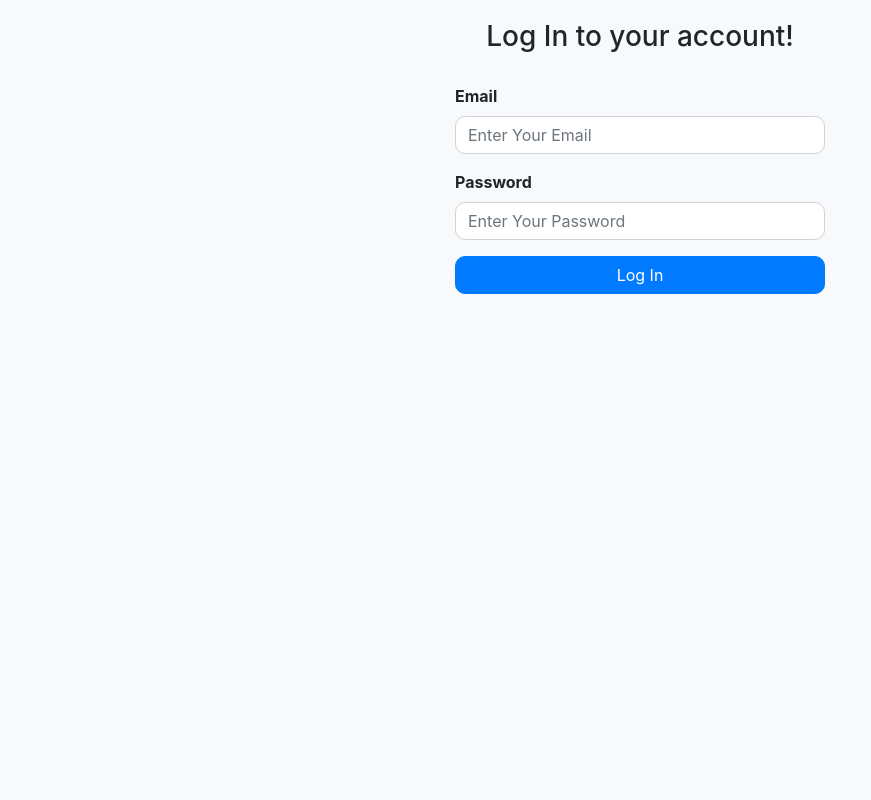
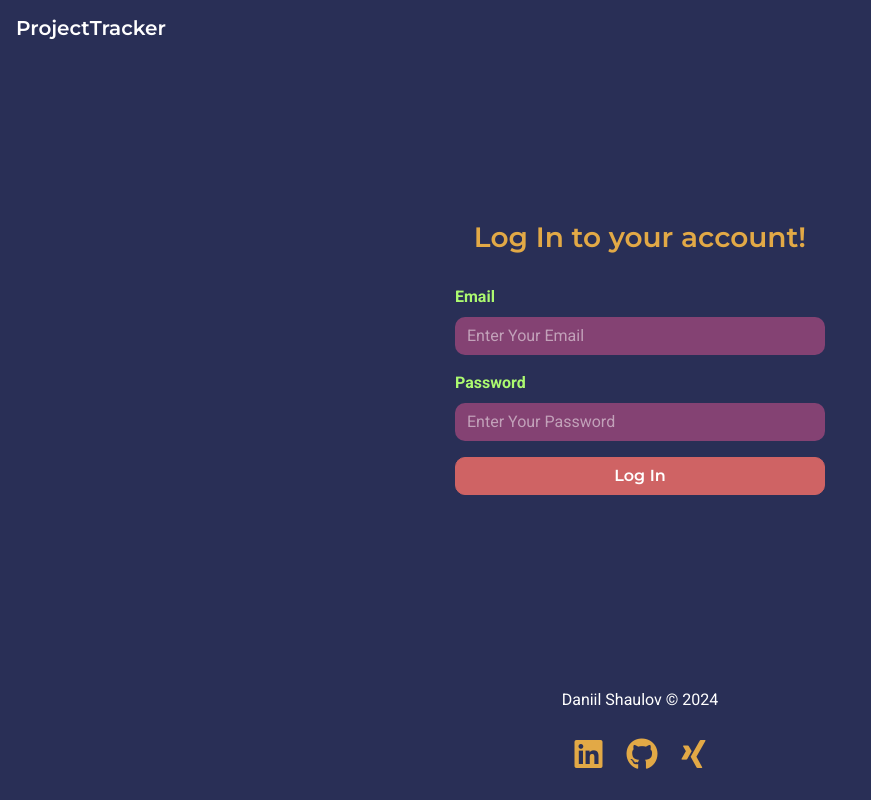
Before and after one commit to DaSHdotHub/ProjectTracker, a Django app: page /signin in a window 1280 px wide. Shown: the whole page, without its empty margins (0-871 px from the left). Run offline with Django 5.2, Linux system fonts and the light colour scheme; some libraries are stand-ins or nearby versions.

Commit message:
based on base.html update signin

```diff
--- a/project_tracker/templates/authentication/signin.html
+++ b/project_tracker/templates/authentication/signin.html
@@ -1,48 +1,116 @@
-<!DOCTYPE html>
-<html lang="en">
-<head>
-    <meta charset="UTF-8">
-    <meta http-equiv="X-UA-Compatible" content="IE=edge">
-    <meta name="viewport" content="width=device-width, initial-scale=1.0">
-    <title>Sign In</title>
-    <!-- Include Bootstrap CSS -->
-    <link rel="stylesheet" href="https://stackpath.bootstrapcdn.com/bootstrap/4.3.1/css/bootstrap.min.css">
-    <!-- Custom CSS -->
+{% extends 'base.html' %}
+
+{% block title %}Sign In {% endblock %}
+
+{% block extra_head %}
 <style>
     body {
-            background-color: #f8f9fa;
-            padding: 20px;
+        background-color: var(--deep-navy);
+        color: var(--pure-white);
+        font-family: 'Roboto', sans-serif;
+        display: flex;
+        flex-direction: column;
+        min-height: 100vh;
+    }
+
+    .navbar {
+        background-color: var(--deep-navy) !important;
+    }
+
+    .navbar-brand {
+        color: var(--pure-white) !important;
+        font-family: 'Montserrat', sans-serif;
     }
 
     .container {
         max-width: 400px;
         margin: 0 auto;
+        flex: 1 0 auto;
+        display: flex;
+        flex-direction: column;
+        justify-content: center;
     }
 
     .form-title {
+        font-family: 'Montserrat', sans-serif;
         text-align: center;
         margin-bottom: 30px;
+        color: var(--golden-amber);
     }
 
     .form-group label {
         font-weight: bold;
+        color: var(--lime-green);
     }
 
-        .form-group input {
+    .form-control {
+        background-color: var(--plum-purple);
+        border: none;
         border-radius: 10px;
+        color: var(--pure-white);
     }
 
-        .form-group input:focus {
-            box-shadow: none;
+    .form-control:focus {
+        background-color: var(--plum-purple);
+        box-shadow: 0 0 0 0.2rem rgba(206, 212, 218, 0.25);
+        color: var(--pure-white);
+    }
+
+    .form-control::placeholder {
+        color: rgba(255, 255, 255, 0.5);
     }
 
     .btn-primary {
+        background-color: var(--coral-pink);
+        border-color: var(--coral-pink);
         border-radius: 10px;
         width: 100%;
+        font-family: 'Montserrat', sans-serif;
+        font-weight: 600;
+    }
+
+    .btn-primary:hover {
+        background-color: var(--golden-amber);
+        border-color: var(--golden-amber);
+    }
+
+    .alert {
+        background-color: var(--plum-purple);
+        color: var(--pure-white);
+        border: none;
+    }
+
+    footer {
+        background-color: var(--deep-navy);
+        color: var(--pure-white);
+        padding: 20px 0;
+        text-align: center;
+    }
+
+    .icon {
+        color: var(--golden-amber);
+        transition: transform 0.3s ease;
+        margin: 10px;
+    }
+
+    .icon:hover {
+        transform: scale(1.5);
+    }
+
+    @media (max-width: 768px) {
+        .container {
+            padding-left: 20px;
+            padding-right: 20px;
+        }
     }
 </style>
-</head>
-<body>
+{% endblock %}
+
+{% block content %}
+<nav class="navbar navbar-expand-lg navbar-dark">
+    <a class="navbar-brand" href="/">ProjectTracker</a>
+</nav>
+
 {% for message in messages %}
 <div class="alert alert-{{ message.tags }} alert-dismissible fade show" role="alert">
     <strong>Message:</strong> {{ message }}
@@ -62,14 +130,10 @@
         </div>
         <div class="form-group">
             <label for="pass1">Password</label>
-                <input type="password" class="form-control" id="pass1" name="pass1" placeholder="Enter Your Password" required>
+            <input type="password" class="form-control" id="pass1" name="pass1" placeholder="Enter Your Password"
+                required>
         </div>
         <button type="submit" class="btn btn-primary">Log In</button>
     </form>
 </div>
-
-    <!-- Include Bootstrap JS and jQuery
-    <script src="https://code.jquery.com/jquery-3.3.1.slim.min.js"></script>
-    <script src="https://stackpath.bootstrapcdn.com/bootstrap/4.3.1/js/bootstrap.min.js"></script>-->
-</body>
-</html>
+{% endblock %}
```
Lines whose indentation alone changed are shown as unchanged.
